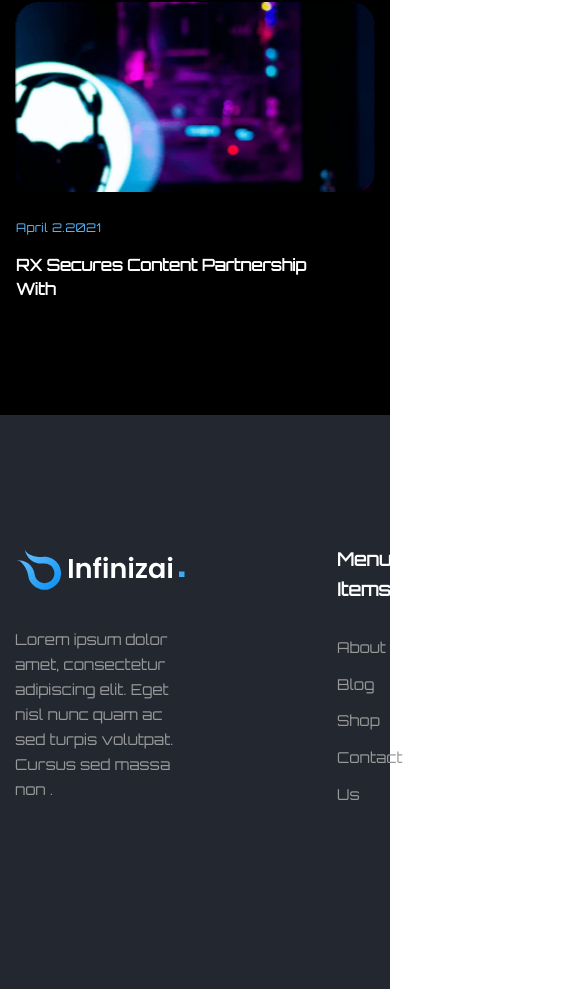
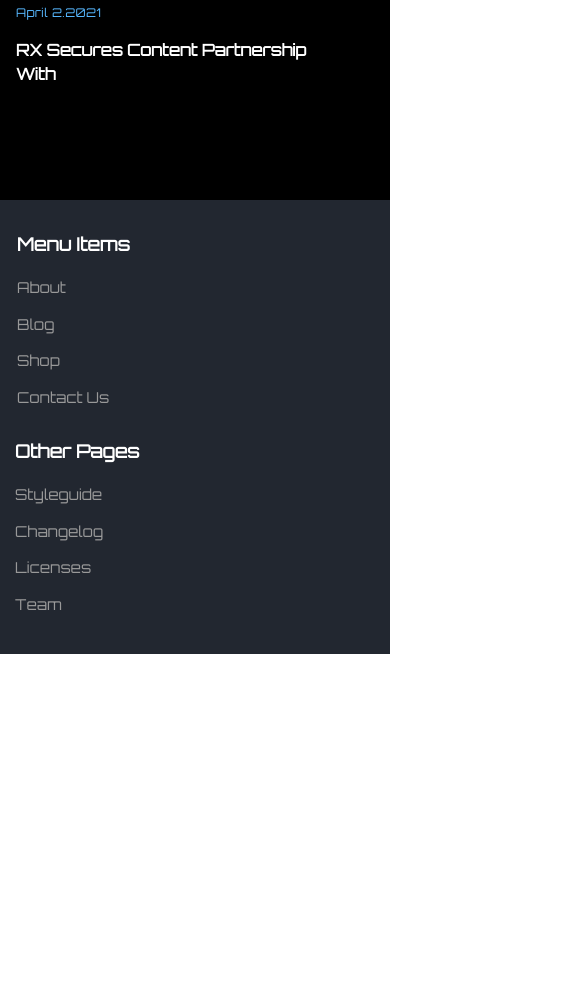
Before and after one commit to alex8023g/kommo-infinizai, a React (Create React App) app: page / in a window 390 px wide. Shown: the part 3275-4264 px from the top of the page, 585 px wide, since content can reach past the window. After the commit the page ends 3929 px from the top, so only its background shows below. Built offline with nearby package versions, Linux system fonts and the light colour scheme.

Commit message:
improve adaptive 320

```diff
--- a/src/components/Footer/Footer.tsx
+++ b/src/components/Footer/Footer.tsx
@@ -23,7 +23,7 @@ export function Footer() {
     <footer className={styles.footer}>
       <Layout>
         <div className={styles.wrap}>
-          <div>
+          <div className={styles.firsBlock}>
             <Logo />
             <p className={styles.p}>
               Lorem ipsum dolor amet, consectetur adipiscing elit. Eget nisl nunc quam ac
--- a/src/components/Footer/footer.module.css
+++ b/src/components/Footer/footer.module.css
@@ -12,7 +12,8 @@
 
 .p {
   padding-top: 32px;
-  max-width: 292px;
+  padding-right: 3px;
+  max-width: 289px;
   color: #999;
   font-size: 15px;
   line-height: 166.667%;
@@ -25,6 +26,7 @@
 }
 .h4 {
   margin-bottom: 25px;
+  white-space: nowrap;
   font-size: 18px;
   line-height: 166.667%;
   text-transform: capitalize;
@@ -35,3 +37,32 @@
   line-height: 245%;
   text-transform: capitalize;
 }
+
+@media (max-width: 991px) {
+  .wrap {
+    gap: 0;
+    justify-content: space-between;
+  }
+}
+
+@media (max-width: 575px) {
+  .footer {
+    padding: 30px 0;
+  }
+  .wrap {
+    flex-direction: column;
+    justify-content: space-between;
+  }
+  .firsBlock {
+    display: none;
+  }
+  .h4 {
+    margin-bottom: 10px;
+  }
+  .menuItems {
+    margin-bottom: 20px;
+  }
+  .pages {
+    padding: 0;
+  }
+}
--- a/src/pages/Home/home.module.css
+++ b/src/pages/Home/home.module.css
@@ -438,6 +438,9 @@ body {
       'eva';
     justify-content: center;
   }
+  .gamepadImg {
+    height: 300px;
+  }
   .gamerImg,
   .pcImg,
   .keyboardImg,
```
